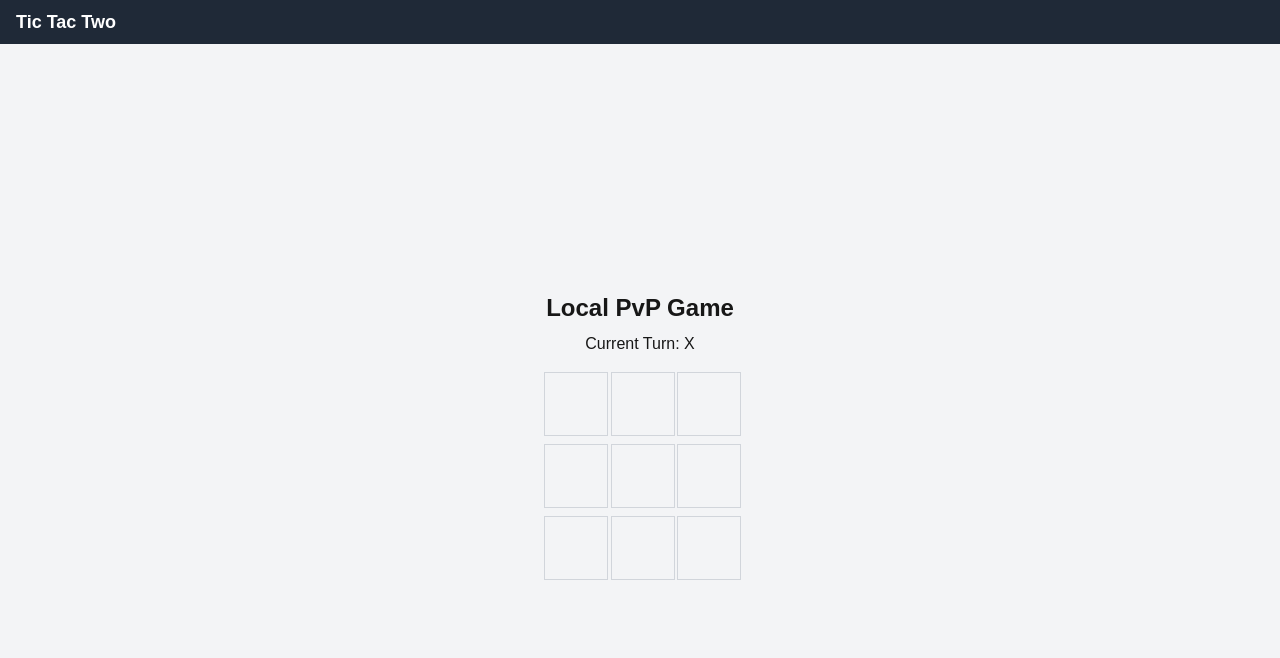
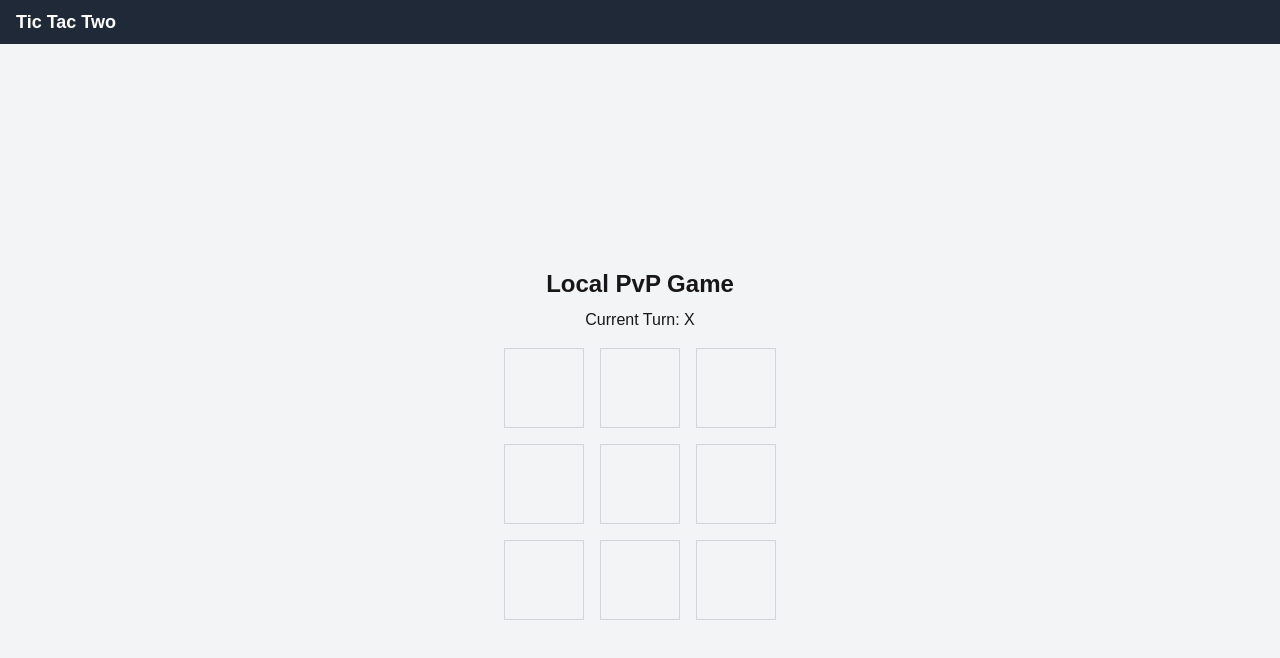
Before and after one commit to faycal-ghozzi/tic-tac-two, a Next.js app: page /game/local in a window 1280 px wide. Shown: the top 658 px of the page. Built offline with nearby package versions, Linux system fonts and the light colour scheme.

Commit message:
fix squares spacing

```diff
--- a/src/components/BoardCore.tsx
+++ b/src/components/BoardCore.tsx
@@ -15,7 +15,7 @@ interface BoardCoreProps {
     animatedIndices,
   }: BoardCoreProps) {
     return (
-      <div className="grid grid-cols-3 gap-2 w-48 mb-4">
+      <div className="grid grid-cols-3 gap-4">
         {board.map((cell, index) => {
           const isFaded = fadingIndex === index;
           const isWinning = winningLine?.includes(index);
@@ -32,7 +32,7 @@ interface BoardCoreProps {
             <div
               key={index}
               onClick={() => onCellClick(index)}
-              className="w-16 h-16 flex items-center justify-center border border-gray-300 text-2xl font-bold cursor-pointer transition-all duration-300"
+              className="w-20 h-20 flex items-center justify-center border border-gray-300 text-2xl font-bold cursor-pointer transition-all duration-300"
             >
               {cell && (
                 <span className={`${symbolColor} ${fadeClass} ${popClass} ${bounceClass}`}>
```
